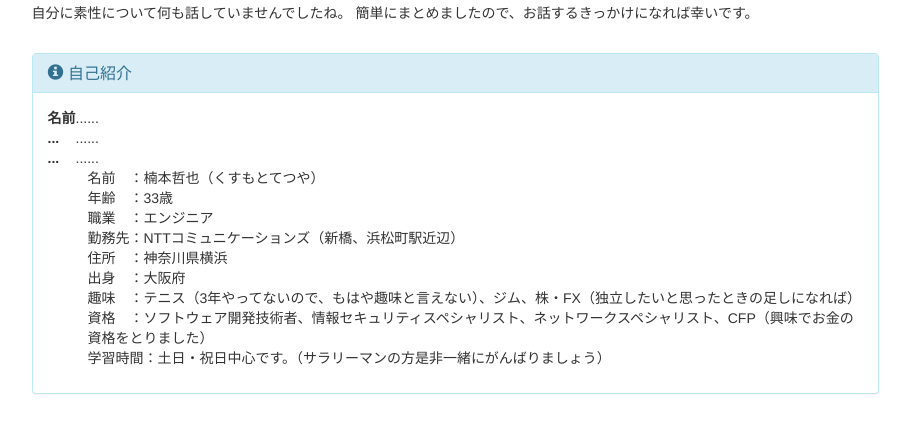
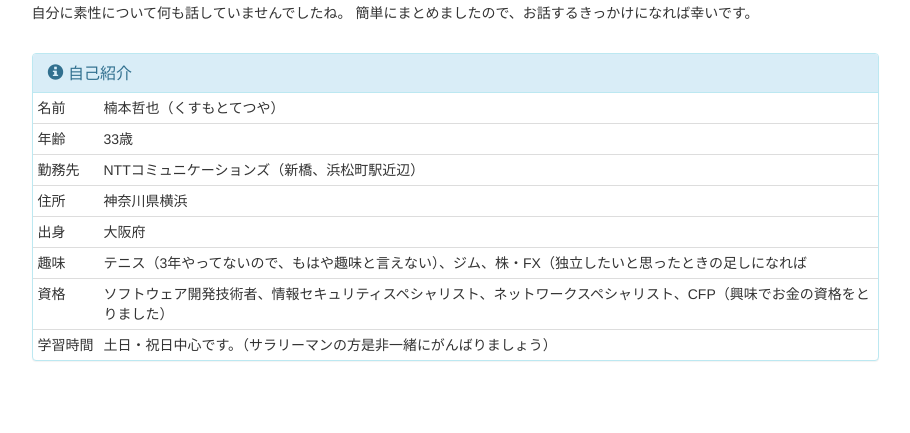
Before and after one commit to TetsuyaKusumoto/tetsuyakusumoto.github.io, a plain HTML site: page index.html in a window 1280 px wide. Shown: the part 751-1184 px from the top of the page, without its empty margins (331-1241 px from the left). Drawn offline with nearby package versions, Linux system fonts and the light colour scheme.

Commit message:
kadai1 teishutsu 2kaime

```diff
--- a/index.html
+++ b/index.html
@@ -2,8 +2,8 @@
 <html lang="ja">
   <head>
     <meta charset="utf-8">
-    <meta name=”keywords” content=”Ruby on Rails, Git, TechAcademy”>
-    <meta name=”description” content=”TechAcademyで学んだ成果をこのホームページ上で公開しています。”>
+    <meta name="keywords" content="Ruby on Rails, Git, TechAcademy">
+    <meta name="description" content="TechAcademyで学んだ成果をこのホームページ上で公開しています。">
     <meta http-equiv="X-UA-Compatible" content="IE=edge">
     <meta name="viewport" content="width=device-width, initial-scale=1">
     <title>はじめてのRuby</title>
@@ -103,37 +103,41 @@
                 自己紹介
               </h3>
             </div>
-            <div class="panel-body">
-              <table>
+            <table class="table table-condensed ">
               <tbody>
                 <tr>
-                    <th>名前</th>
-                    <td>...</td>
-                    <td>...</td>
+                  <td nowrap>名前</td>
+                  <td>楠本哲也（くすもとてつや）</td>
                 </tr>
                 <tr>
-                    <th>...</th>
-                    <td>...</td>
-                    <td>...</td>
+                  <td nowrap>年齢</td>
+                  <td>33歳</td>
                 </tr>
                 <tr>
-                    <th>...</th>
-                    <td>...</td>
-                    <td>...</td>
+                  <td nowrap>勤務先</td>
+                  <td>NTTコミュニケーションズ（新橋、浜松町駅近辺）</td>
                 </tr>
-                </tbody>
+                <tr>
+                  <td nowrap>住所</td>
+                  <td>神奈川県横浜</td>
+                </tr>
+                <tr>
+                  <td nowrap>出身</td>
+                  <td>大阪府</td>
+                </tr>
+                <tr>
+                  <td nowrap>趣味</td>
+                  <td>テニス（3年やってないので、もはや趣味と言えない）、ジム、株・FX（独立したいと思ったときの足しになれば</td>
+                </tr>
+                <tr>
+                  <td nowrap>資格</td>
+                  <td>ソフトウェア開発技術者、情報セキュリティスペシャリスト、ネットワークスペシャリスト、CFP（興味でお金の資格をとりました）</td>
+                </tr>
+                <tr>
+                  <td nowrap>学習時間</td>
+                  <td>土日・祝日中心です。（サラリーマンの方是非一緒にがんばりましょう）</td>
+                </tr>
               </table>
-              <ul style="list-style:none;">
-                <li>名前　：楠本哲也（くすもとてつや）</li>
-                <li>年齢　：33歳</li>
-                <li>職業　：エンジニア</li>
-                <li>勤務先：NTTコミュニケーションズ（新橋、浜松町駅近辺）</li>
-                <li>住所　：神奈川県横浜</li>
-                <li>出身　：大阪府</li>
-                <li>趣味　：テニス（3年やってないので、もはや趣味と言えない）、ジム、株・FX（独立したいと思ったときの足しになれば）</li>
-                <li>資格　：ソフトウェア開発技術者、情報セキュリティスペシャリスト、ネットワークスペシャリスト、CFP（興味でお金の資格をとりました）</li>
-                <li>学習時間：土日・祝日中心です。（サラリーマンの方是非一緒にがんばりましょう）</li>
-              </ul>
             </div>
           </div>
         </div>
```
Also changed, not shown: contact.html (+2 -2 lines), mygit.html (+6 -7 lines), myproduct.html (+6 -4 lines). Lines whose indentation alone changed are shown as unchanged.
